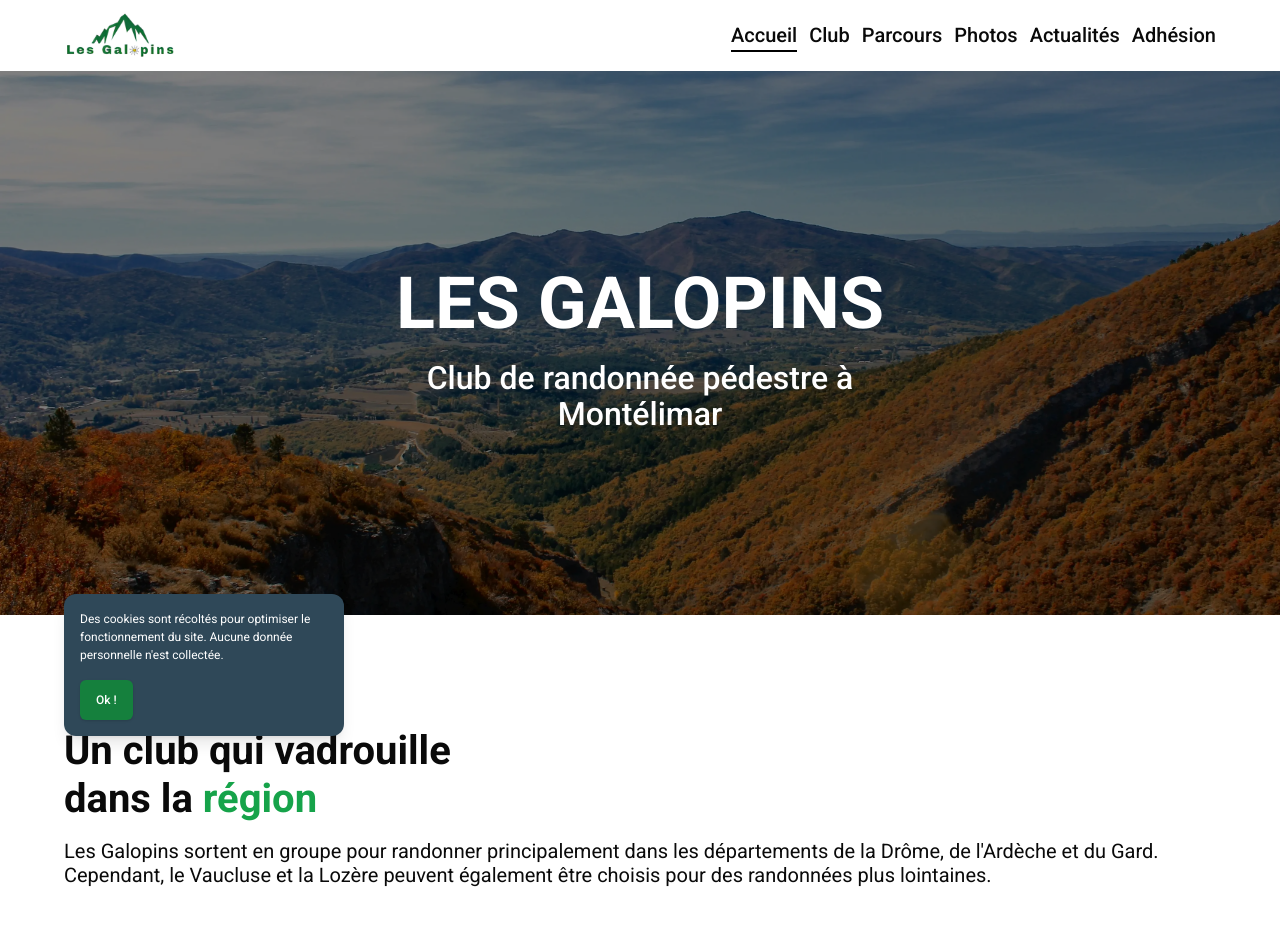
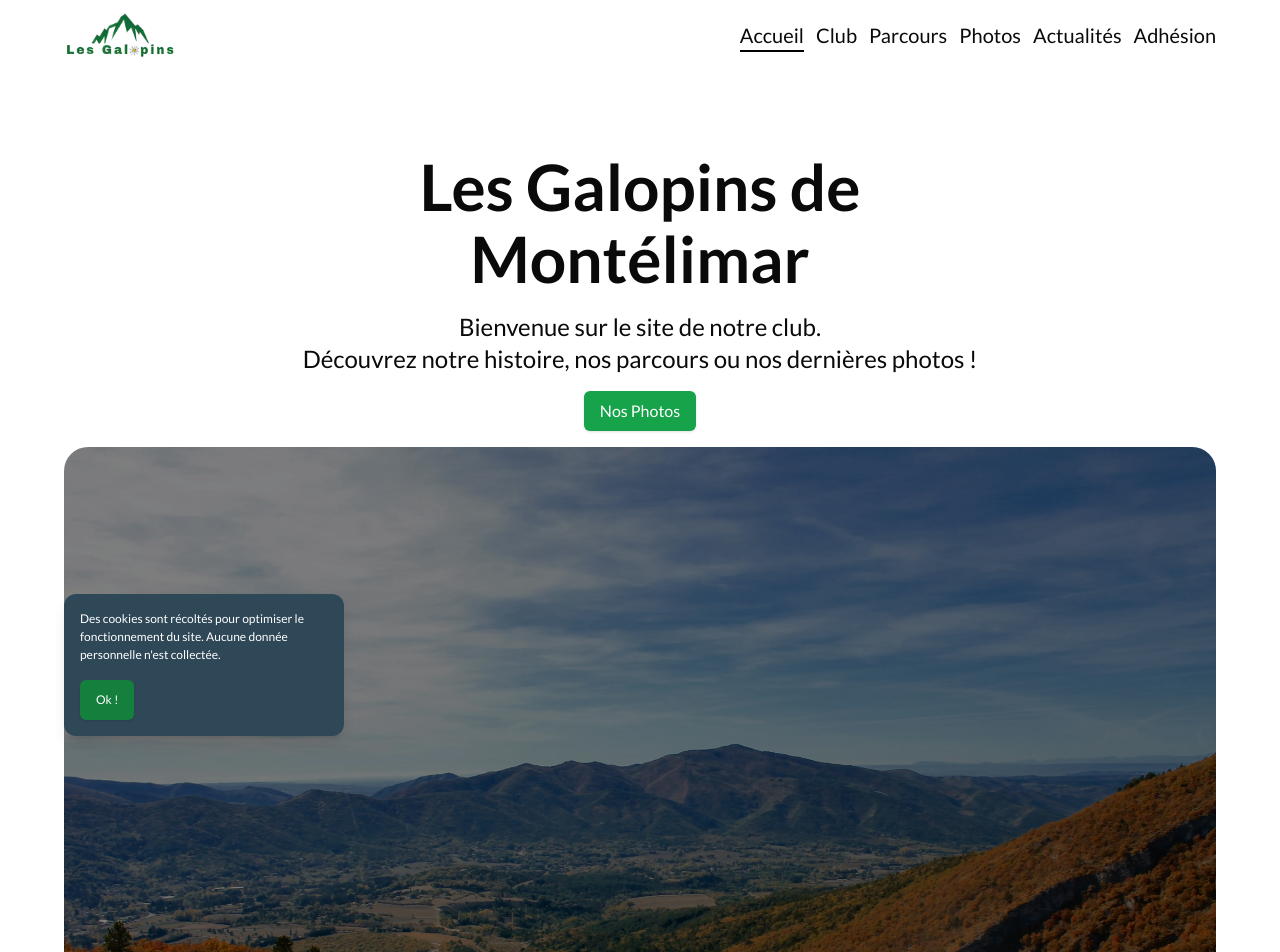
Before and after one commit to SebastienLaurentt/Galopins-Next-V2, a Next.js app: page / in a window 1280 px wide. Shown: the top 952 px of the page. Built offline with nearby package versions, Linux system fonts and the light colour scheme.

Commit message:
update hero design

```diff
--- a/app/globals.css
+++ b/app/globals.css
@@ -46,7 +46,7 @@
   }
 
   h1 {
-    @apply text-3xl md:text-5xl lg:text-7xl leading-[3rem] md:leading-[4rem] lg:leading-[5rem] font-bold;
+    @apply text-2xl md:text-4xl lg:text-6xl leading-[2.5rem] md:leading-[3.5rem] lg:leading-[4.5rem] font-bold;
   }
 
   h2 {
@@ -54,7 +54,7 @@
   }
 
   h3 {
-    @apply text-lg md:text-2xl leading-8 md:leading-10 font-medium mb-4 md:mb-6 lg:mb-8 text-primary;
+    @apply text-lg md:text-2xl leading-8 md:leading-10 font-medium mb-4 md:mb-6 lg:mb-8 text-primary font-bold;
   }
 
   p {
--- a/app/layout.tsx
+++ b/app/layout.tsx
@@ -1,16 +1,16 @@
+import { AuthProvider } from "@/components/AccountComponent/Auth/Auth";
 import ScrollToTopButton from "@/components/Button/ScrollToTopButton/ScrollToTopButton";
 import CookiesWindow from "@/components/CookiesWindow/CookiesWindow";
 import { Footer } from "@/src/features/layout/Footer/Footer";
 import { Header } from "@/src/features/layout/Header/Header";
 import clsx from "clsx";
-import { Roboto } from "next/font/google";
+import { Lato } from "next/font/google";
 import "./globals.css";
-import { AuthProvider } from "@/components/AccountComponent/Auth/Auth";
 
-const roboto = Roboto({
-  weight: ['400', '500', '700'],
-  subsets: ['latin'],
-})
+const lato = Lato({
+  weight: ["400", "700"],
+  subsets: ["latin"],
+});
 
 export default function RootLayout({
   children,
@@ -43,7 +43,7 @@ export default function RootLayout({
           <meta name="msapplication-TileColor" content="#ffffff" />
           <meta name="theme-color" content="#ffffff" />
         </head>
-        <body className={clsx(roboto.className, "h-full")}>
+        <body className={clsx(lato.className, "h-full")}>
           <div className=" flex h-full flex-col">
             <Header />
             <div className="flex-1">{children}</div>
--- a/app/page.tsx
+++ b/app/page.tsx
@@ -3,16 +3,16 @@ import AreaCard from "@/components/Card/AreaCard/AreaCard";
 import ParcoursCard from "@/components/Card/ParcoursCard/ParcoursCard";
 import ClubIcon from "@/components/ClubIcon/ClubIcon";
 import Section from "@/components/Section/Section";
-import SectionBg from "@/components/Section/SectionBg/SectionBg";
 import SectionHeader from "@/components/Section/SectionHeader/SectionHeader";
 import { Button } from "@/components/ui/button";
 import { CalendarCheck, Mountain, Users } from "lucide-react";
 import { Metadata } from "next";
-import Link from "next/link";
+import Image from "next/image";
 import logoArdeche from "../public/images/Ardeche.webp";
 import logoDrome from "../public/images/Drome.webp";
 import img from "../public/images/Home.webp";
 import logoVaucluse from "../public/images/Vaucluse.webp";
+import Link from "next/link";
 
 export const metadata: Metadata = {
   title: "Les Galopins de Montélimar",
@@ -24,7 +24,7 @@ export default function Home() {
   return (
     <main className="mb-20 md:mb-24 lg:mb-32">
       {/* Hero Section */}
-      <SectionBg
+      {/* <SectionBg
         bg={img}
         minHeightScreen={false}
         className="flex flex-col justify-center"
@@ -35,7 +35,31 @@ export default function Home() {
             Club de randonnée pédestre à Montélimar
           </p>
         </div>
-      </SectionBg>
+      </SectionBg> */}
+      <Section>
+        <div className="mx-auto mb-4 mt-20 max-w-[340px] space-y-2 text-center md:max-w-[460px] lg:mb-4 lg:mt-32 lg:max-w-[680px] lg:space-y-4 xl:mt-20">
+          <h1> Les Galopins de Montélimar </h1>
+          <p className="text-sm leading-5 md:text-md md:leading-6 lg:text-lg lg:leading-8">
+            Bienvenue sur le site de notre club.
+            <br />
+            Découvrez notre histoire, nos parcours ou nos dernières photos !
+          </p>
+          <Button asChild className="bg-green-600 text-white">
+            <Link href="/photos">
+            Nos Photos
+            </Link>
+          </Button>
+        </div>
+      </Section>
+
+      <Section>
+        <div>
+          <div className="relative mx-auto w-full overflow-hidden rounded-3xl ">
+            <Image src={img} alt="yyy" className="w-full" />
+            <div className="absolute inset-0 bg-black opacity-50"></div>
+          </div>
+        </div>
+      </Section>
 
       {/* Area Section */}
       <Section marginBottom={true} marginTop={true} classname="">
--- a/components/Section/Section.tsx
+++ b/components/Section/Section.tsx
@@ -16,7 +16,7 @@ const Section = ({
 
   return (
     <section
-      className={`${classname} ${isMarginBottom} ${isMarginTop} px-6 md:px-10 xl:mx-auto xl:max-w-screen-xl xl:px-16`}
+      className={`${classname} ${isMarginBottom} ${isMarginTop} px-4 md:px-10 xl:mx-auto xl:max-w-screen-xl xl:px-16`}
     >
       {children}
     </section>
--- a/components/Section/SectionBg/SectionBg.tsx
+++ b/components/Section/SectionBg/SectionBg.tsx
@@ -3,34 +3,28 @@ import { StaticImageData } from "next/image";
 interface SectionProps {
   id?: string;
   className?: string;
-  minHeightScreen: boolean;
   bg?: StaticImageData;
-  children: React.ReactNode;
+
 }
 
 function SectionBg({
   id,
   className,
-  minHeightScreen,
   bg,
-  children,
+
 }: SectionProps) {
-  const isMinHeightScreen = minHeightScreen
-    ? "min-h-screen"
-    : "min-h-[calc(100vh/1.3)]";
+
 
   return (
     <section
       id={`${id}`}
-      className={` ${className} ${isMinHeightScreen} relative w-full bg-cover bg-center px-6 md:px-10 xl:px-16`}
+      className={` ${className}  relative w-full bg-cover bg-center px-6 md:rounded-xl md:px-10 xl:px-16`}
       style={{
         backgroundImage: bg
           ? `linear-gradient(rgba(0, 0, 0, 0.5), rgba(0, 0, 0, 0.5)), url(${bg.src})`
           : "none",
       }}
-    >
-      {children}
-    </section>
+    />
   );
 }
 
--- a/src/features/layout/Header/Header.tsx
+++ b/src/features/layout/Header/Header.tsx
@@ -12,11 +12,10 @@ export const Header = () => {
   const [isOpen, setIsOpen] = useState(false);
   const pathname = usePathname();
 
-  const headerPosition = pathname === "/" ? "absolute bg-white" : "";
   const headerVisibility = /^\/(login|account)/.test(pathname) ? "hidden" : "";
 
   return (
-    <header className={`${headerPosition} ${headerVisibility} z-10 w-full`}>
+    <header className={`${headerVisibility} z-10 w-full`}>
       {/* Logo */}
       <div className="flex items-center justify-between px-6 py-3 md:px-10 xl:mx-auto xl:max-w-screen-xl xl:px-16 ">
         <Link href="/">
```
